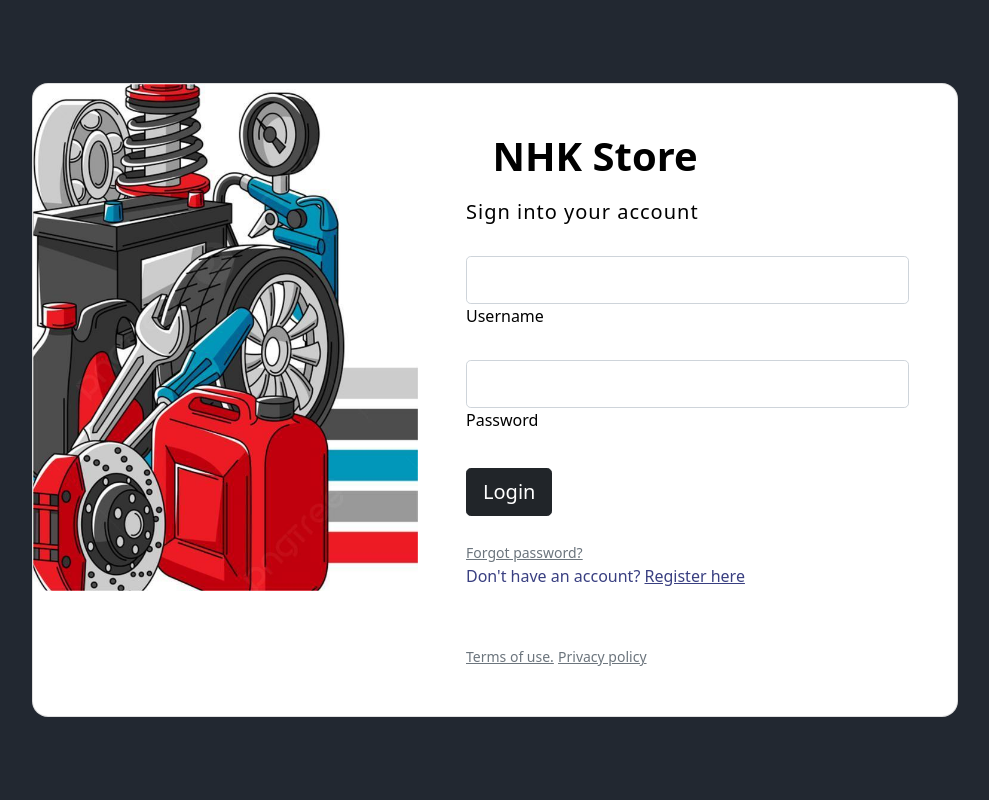
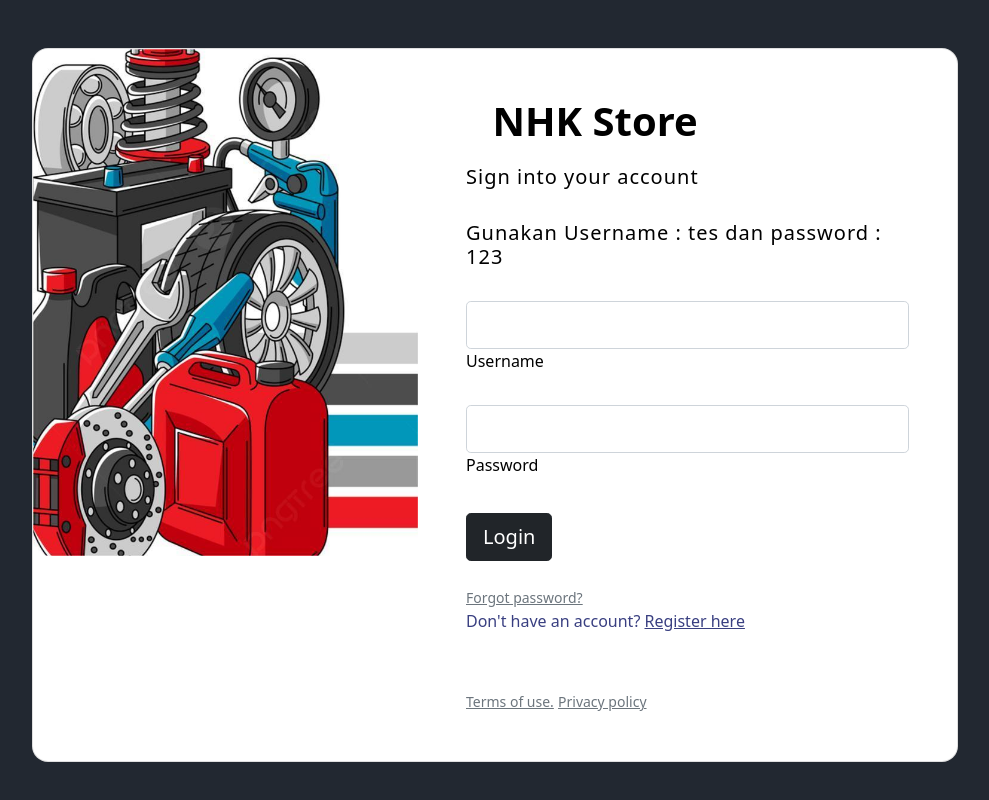
Before and after one commit to dafaJustitia/toko_online_pelanggan, a PHP site: page / in a window 1280 px wide. Shown: the whole page, without its empty margins (145-1134 px from the left). Run offline with PHP 8.4, Linux system fonts and the light colour scheme.

Commit message:
bismillah

```diff
--- a/index.php
+++ b/index.php
@@ -41,6 +41,7 @@
                   </div>
 
                   <h5 class="fw-normal mb-3 pb-3" style="letter-spacing: 1px;">Sign into your account</h5>
+                  <h5 class="fw-normal mb-3 pb-3" style="letter-spacing: 1px;">Gunakan Username : tes dan password : 123</h5>
 
                   <div class="form-outline mb-4">
                     <input type="text" id="form2Example17" name="username" class="form-control form-control-lg" required />
```
